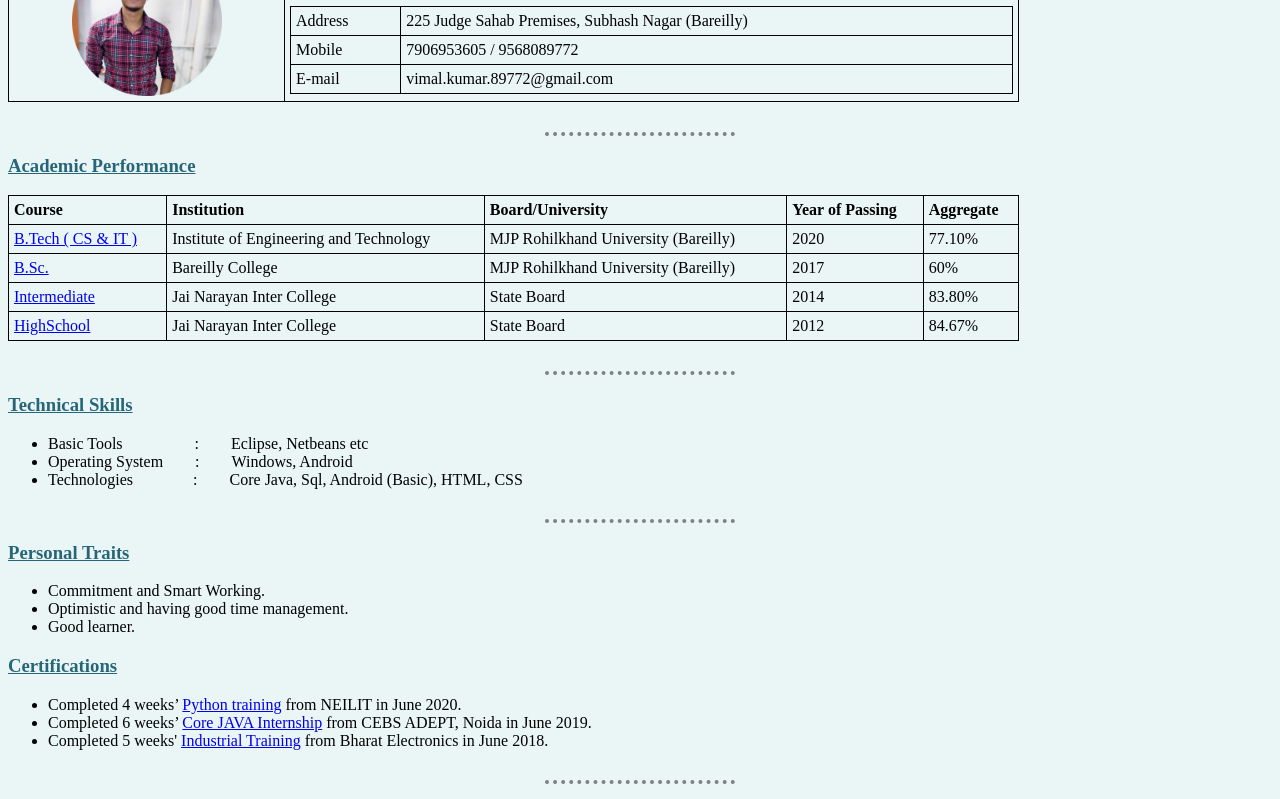
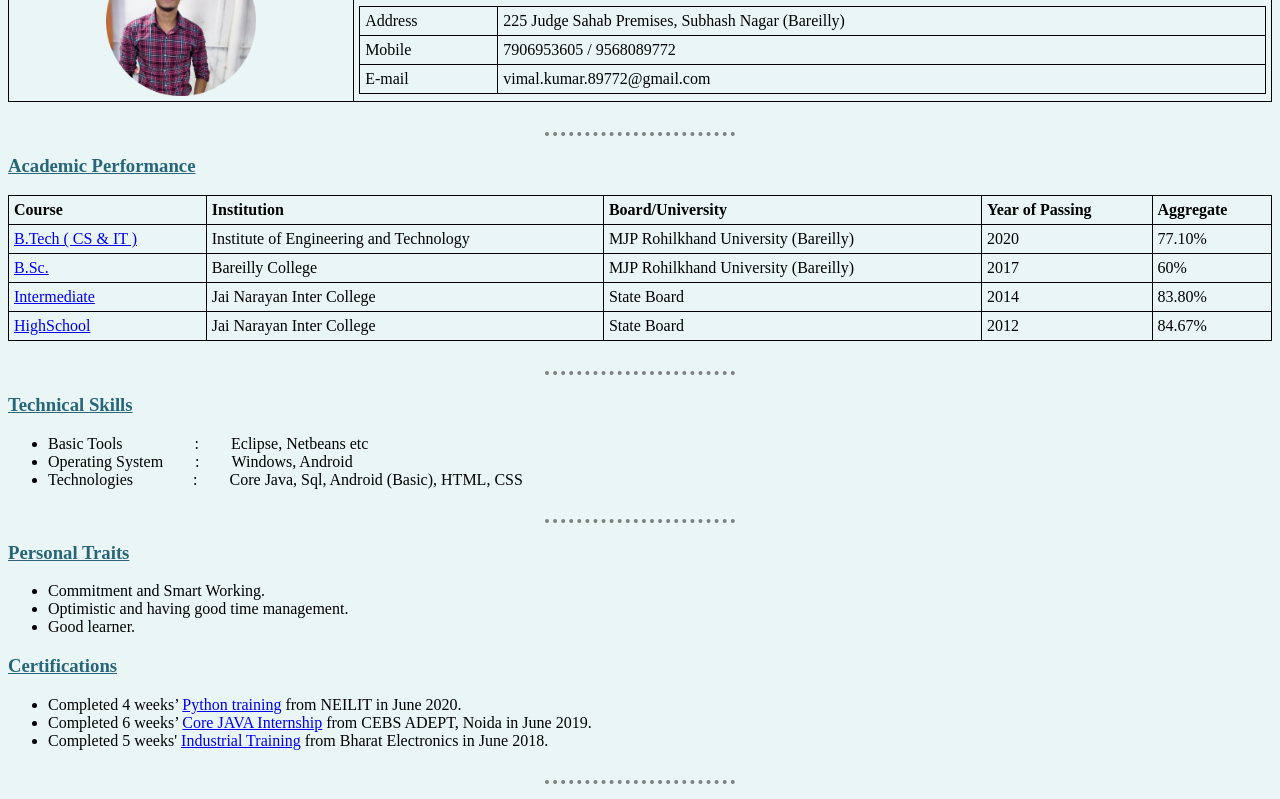
Before and after one commit to Vimalkumar1997/CV, a plain HTML site: page index.html in a window 1280 px wide. Shown: the part 68-867 px from the top of the page. Drawn offline with Linux system fonts and the light colour scheme.

Commit message:
Update index.html

```diff
--- a/index.html
+++ b/index.html
@@ -52,7 +52,7 @@
 </head>
 
 <body >
-    <table style="width:80%" >
+    <table style="width:100%" >
         <tr>
             <td> <div> <img src="circle-cropped.png "    alt="Vimal Kumar Profile Picture" height="150" width="150"   ></div> </td>
             <td>
@@ -81,7 +81,7 @@
 
     <h3><u>Academic Performance</u></h3>
 
-    <table style="width:80%">
+    <table style="width:100%">
         <tr>
             <th>Course</th>
             <th>Institution</th>
@@ -166,7 +166,7 @@
 
     <h3><u>Personal Profile</u></h3>
 
-    <table style="width:80%">
+    <table style="width:50%">
         <tr>
             <th>Name</th>
             <td>Vimal Kumar</td>
```
